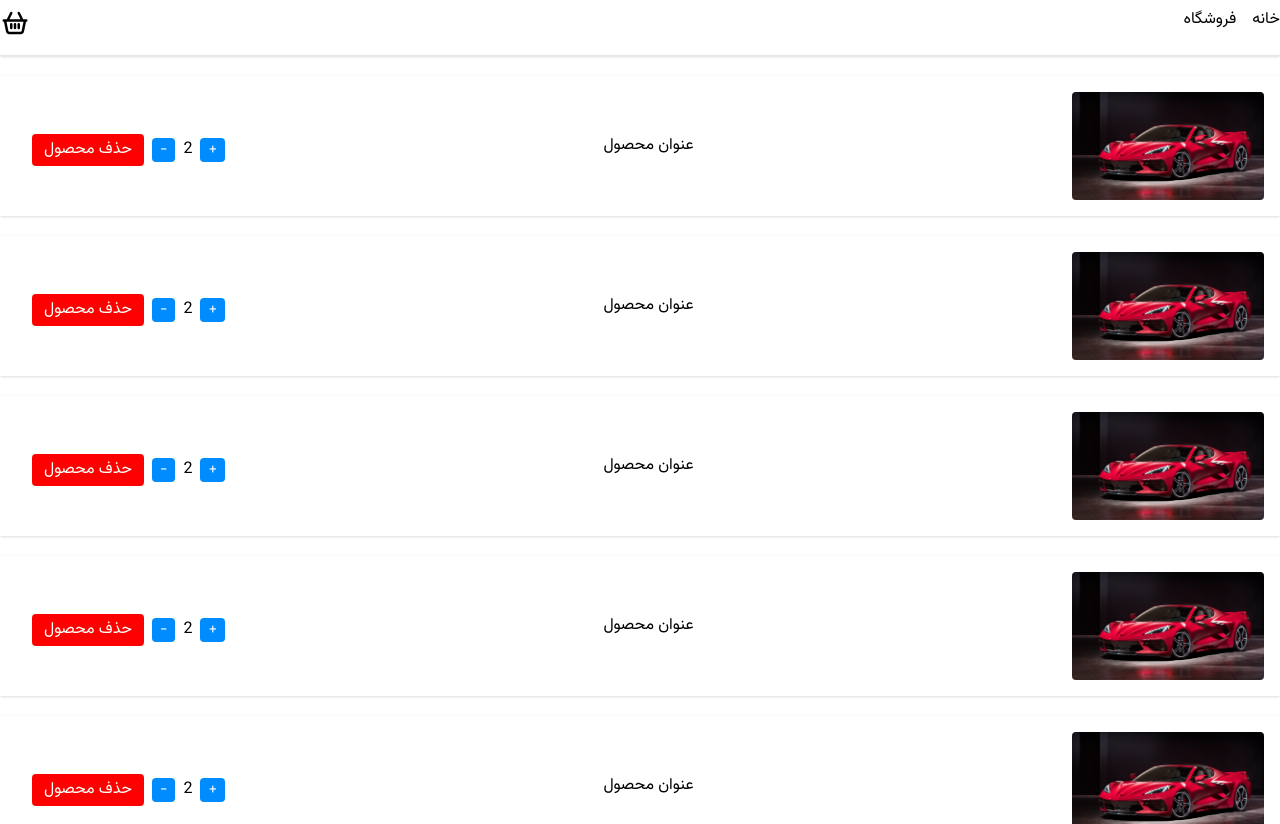
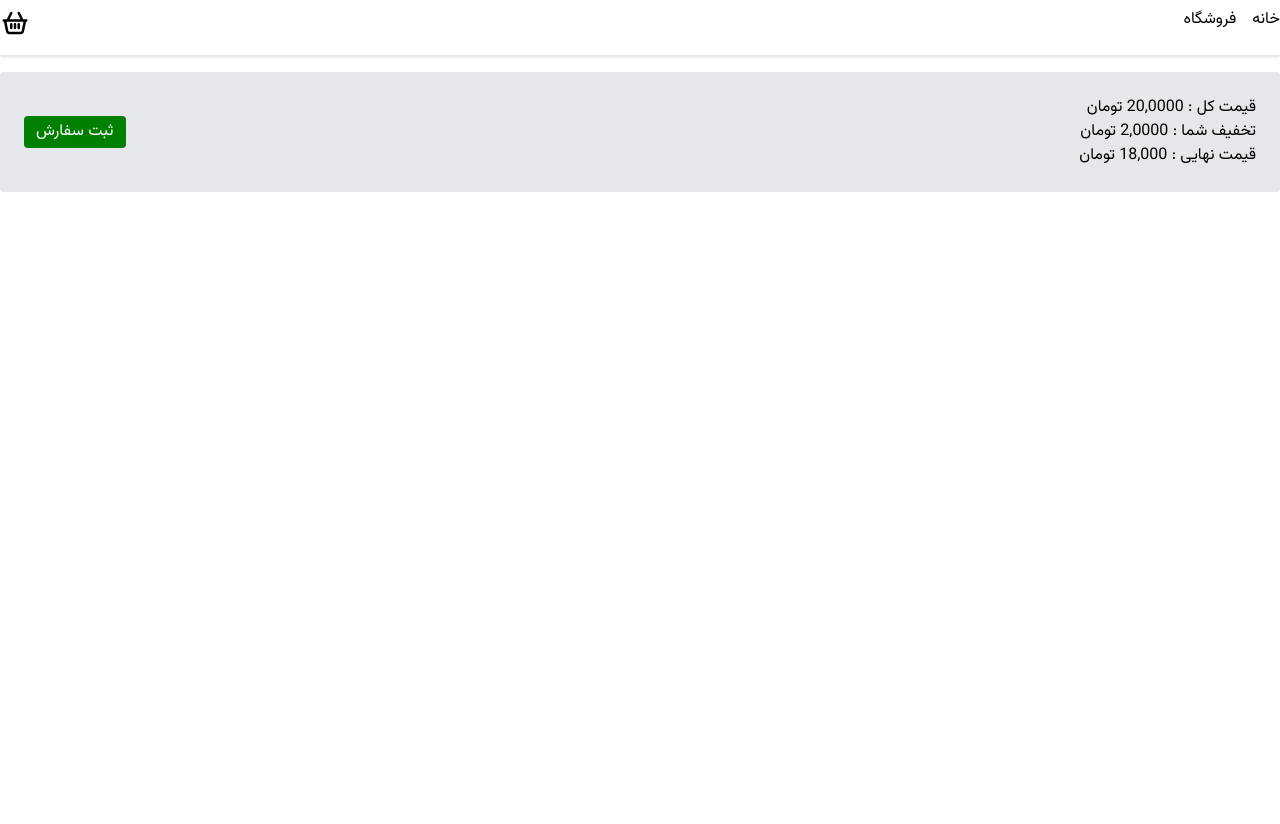
Before and after one commit to shakib-zeidi/react-ecommerce, a React (Vite) app: page /cart in a window 1280 px wide. Shown: the top 824 px of the page. After the commit the page ends 800 px from the top, so only its background shows below. Built offline with nearby package versions, Linux system fonts and the light colour scheme.

Commit message:
cart items

```diff
--- a/src/components/cartItem/CartItem.tsx
+++ b/src/components/cartItem/CartItem.tsx
@@ -1,28 +1,66 @@
+import { useEffect, useState } from "react";
 import Button from "../button/Button";
+import { getProduct } from "../../services/api";
+import { ProductInterface } from "../../interfaces";
+import useShoppingCartContext from "../../hooks/usShoppingCartContext";
+import { Link } from "react-router-dom";
 
-function CartItem() {
+interface CartItemInterface {
+	id: number;
+	qty: number;
+}
+
+function CartItem({ id, qty }: CartItemInterface) {
+	const [product, setProduct] = useState<ProductInterface>();
+
+	const {
+		handleIncreaseProductQty,
+		handleDecreaseProductQty,
+		handleRemoveProduct,
+	} = useShoppingCartContext();
+
+	useEffect(() => {
+		getProduct(id).then((data) => {
+			setProduct(data);
+		});
+	}, []);
+
 	return (
 		<div className="flex justify-between items-center mt-5 shadow p-4">
 			<div>
-				<img
-					className="rounded w-48"
-					src="/public/car.webp"
-					alt="car-img"
-				/>
+				<Link to={`/product/${id}`}>
+					<img
+						className="rounded w-20"
+						src={product?.image}
+						alt="car-img"
+					/>
+				</Link>
 			</div>
 			<div>
-				<h2>عنوان محصول</h2>
+				<h2>{product?.title}</h2>
 			</div>
 			<div className="ml-4">
 				<div className="mt-2">
-					<Button className="rounded px-2" variant="primary">
+					<Button
+						onClick={() => handleIncreaseProductQty(id)}
+						className="rounded px-2"
+						variant="primary"
+					>
 						+
 					</Button>
-					<span className="mx-2">{2}</span>
-					<Button className="rounded px-2" variant="primary">
+					<span className="mx-2">{qty}</span>
+					<Button
+						onClick={() => handleDecreaseProductQty(id)}
+						className="rounded px-2"
+						variant="primary"
+					>
 						-
 					</Button>
-					<Button className="rounded mr-2 px-3 py-1" variant="danger">
+					<Button
+						onClick={() => handleRemoveProduct(id)}
+						className="rounded mr-2 px-3 py-1"
+						variant="danger"
+					>
 						حذف محصول
 					</Button>
 				</div>
--- a/src/pages/cart/Cart.tsx
+++ b/src/pages/cart/Cart.tsx
@@ -1,17 +1,18 @@
 import Button from "../../components/button/Button";
 import CartItem from "../../components/cartItem/CartItem";
 import Container from "../../components/container/Container";
+import useShoppingCartContext from "../../hooks/usShoppingCartContext";
 
 function Cart() {
+	const { cartItems } = useShoppingCartContext();
+
 	return (
 		<div>
 			<Container>
 				<div>
-					<CartItem />
-					<CartItem />
-					<CartItem />
-					<CartItem />
-					<CartItem />
+					{cartItems.map((item) => (
+						<CartItem {...item} />
+					))}
 				</div>
 
 				<div className="bg-gray-200 rounded p-6 mt-4 mb-4 flex justify-between items-center">
```
